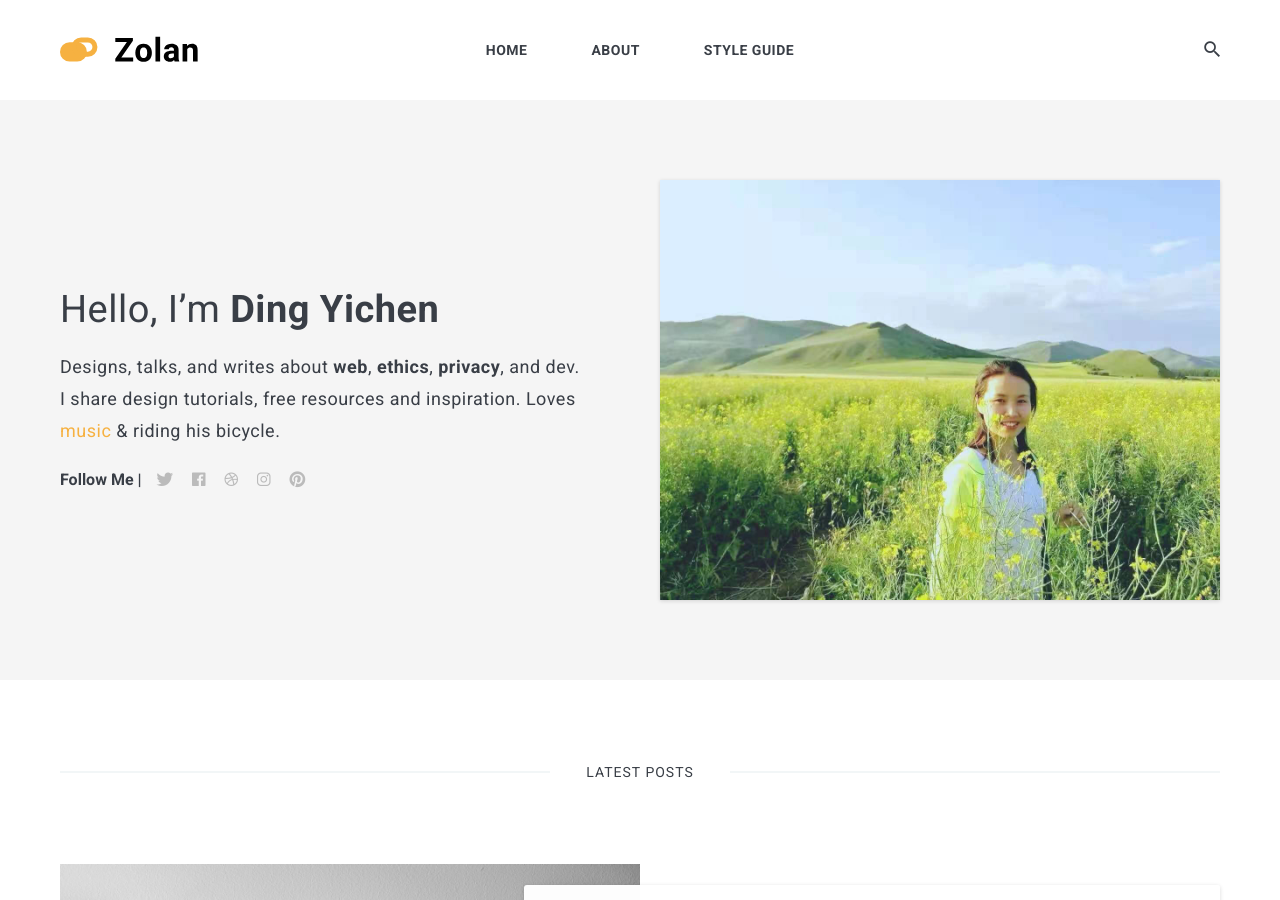
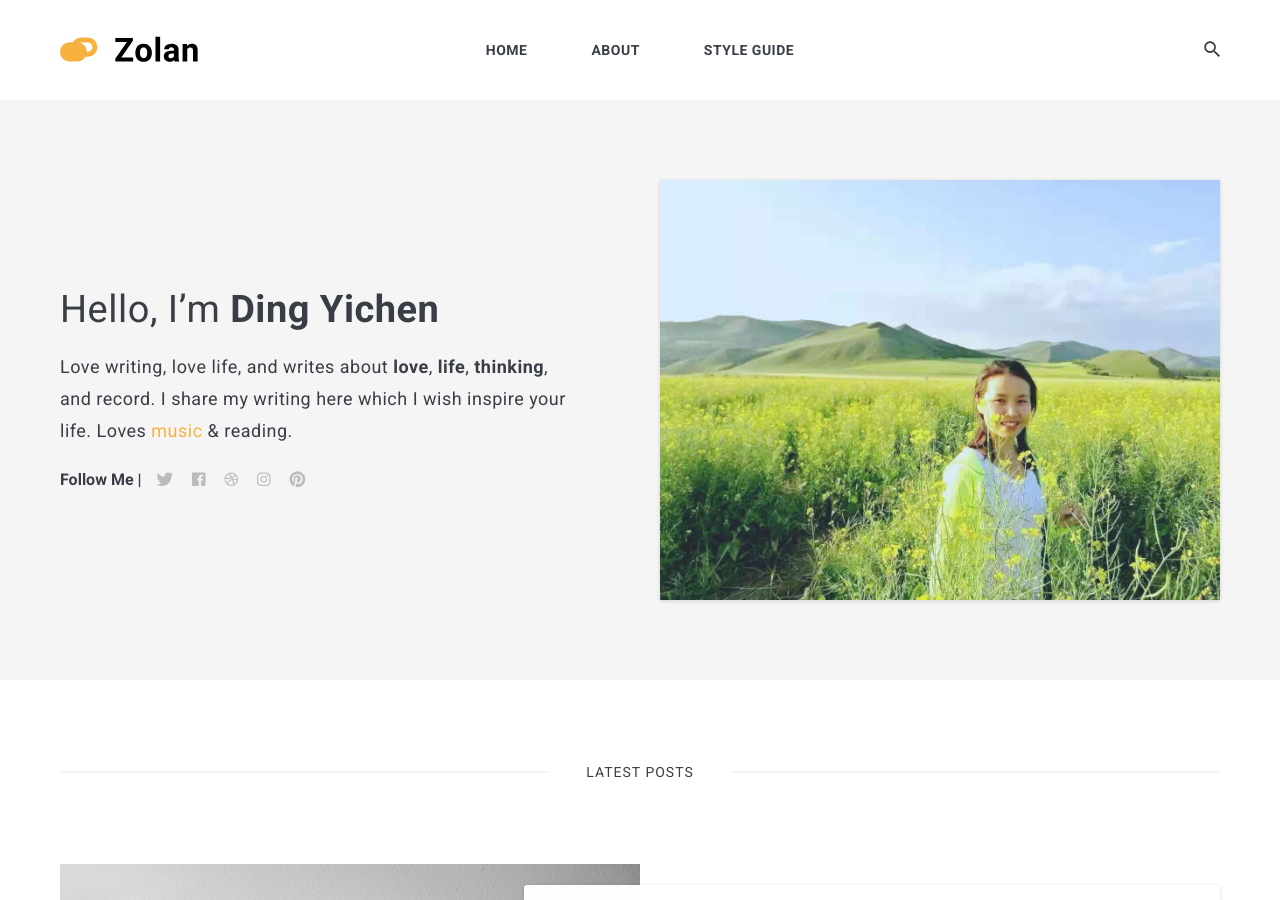
Before and after one commit to ding-yichen/ding-yichen.github.io, a Jekyll site: the page built from index.html, in a window 1280 px wide and 900 px high. Built offline with Jekyll 4.4.1, drawn with Linux system fonts in a browser that asks for light colours; nearby versions of some CDN libraries; the list of posts is cut into pages by our own code.

Commit message:
update author's introduction

```diff
--- a/_data/settings.yml
+++ b/_data/settings.yml
@@ -11,7 +11,7 @@ author:
   name: Ding Yichen
   image: 01.jpg
   say-hello: Hello, I’m <strong>Ding Yichen</strong>
-  bio: Designs, talks, and writes about <strong>web</strong>, <strong>ethics</strong>, <strong>privacy</strong>, and dev. I share design tutorials, free resources and inspiration. Loves <a href="#">music</a> & riding his bicycle.
+  bio: Love writing, love life, and writes about <strong>love</strong>, <strong>life</strong>, <strong>thinking</strong>, and record. I share my writing here which I wish inspire your life. Loves <a href="#">music</a> & reading.
 
 
 #-------------------------------
```
